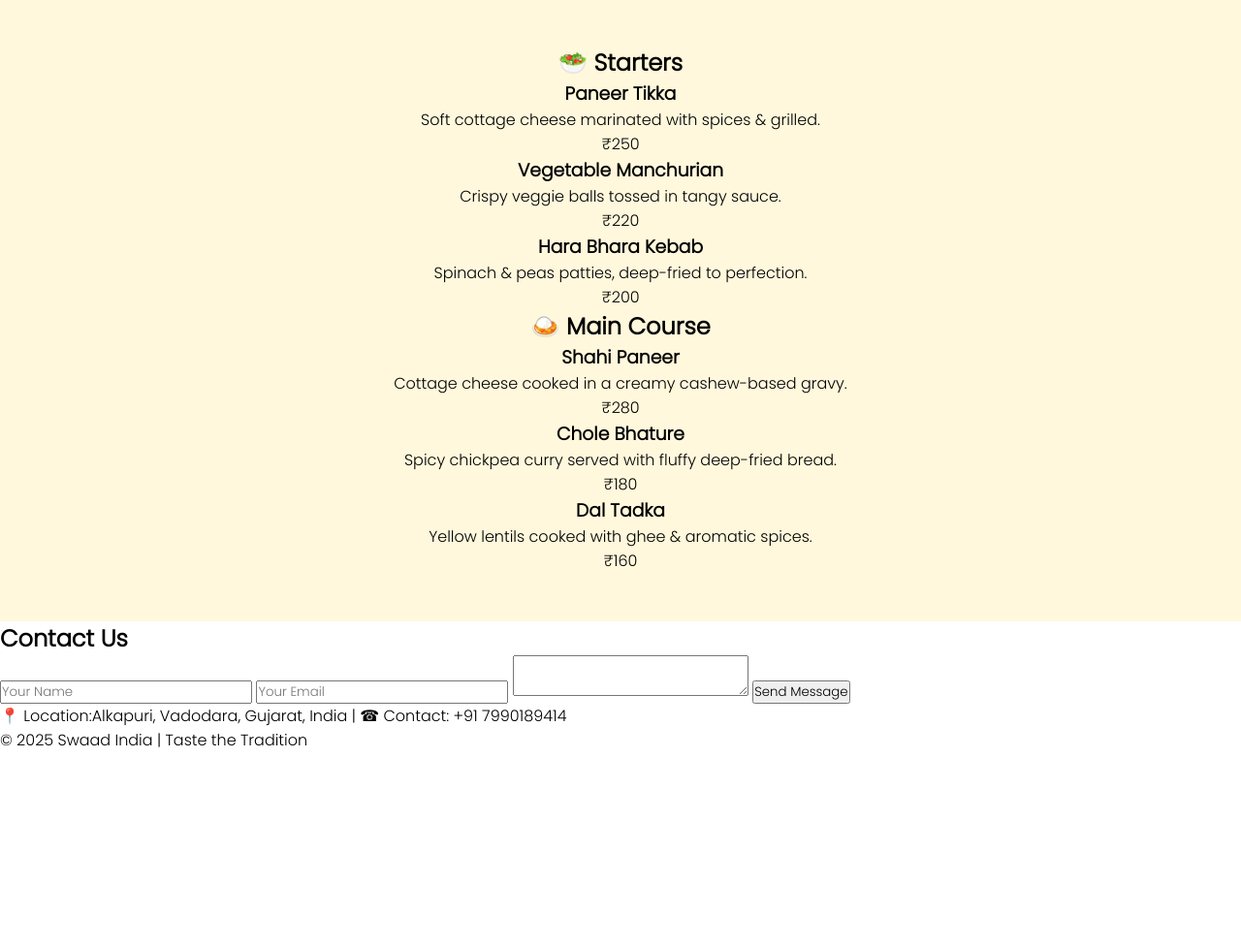
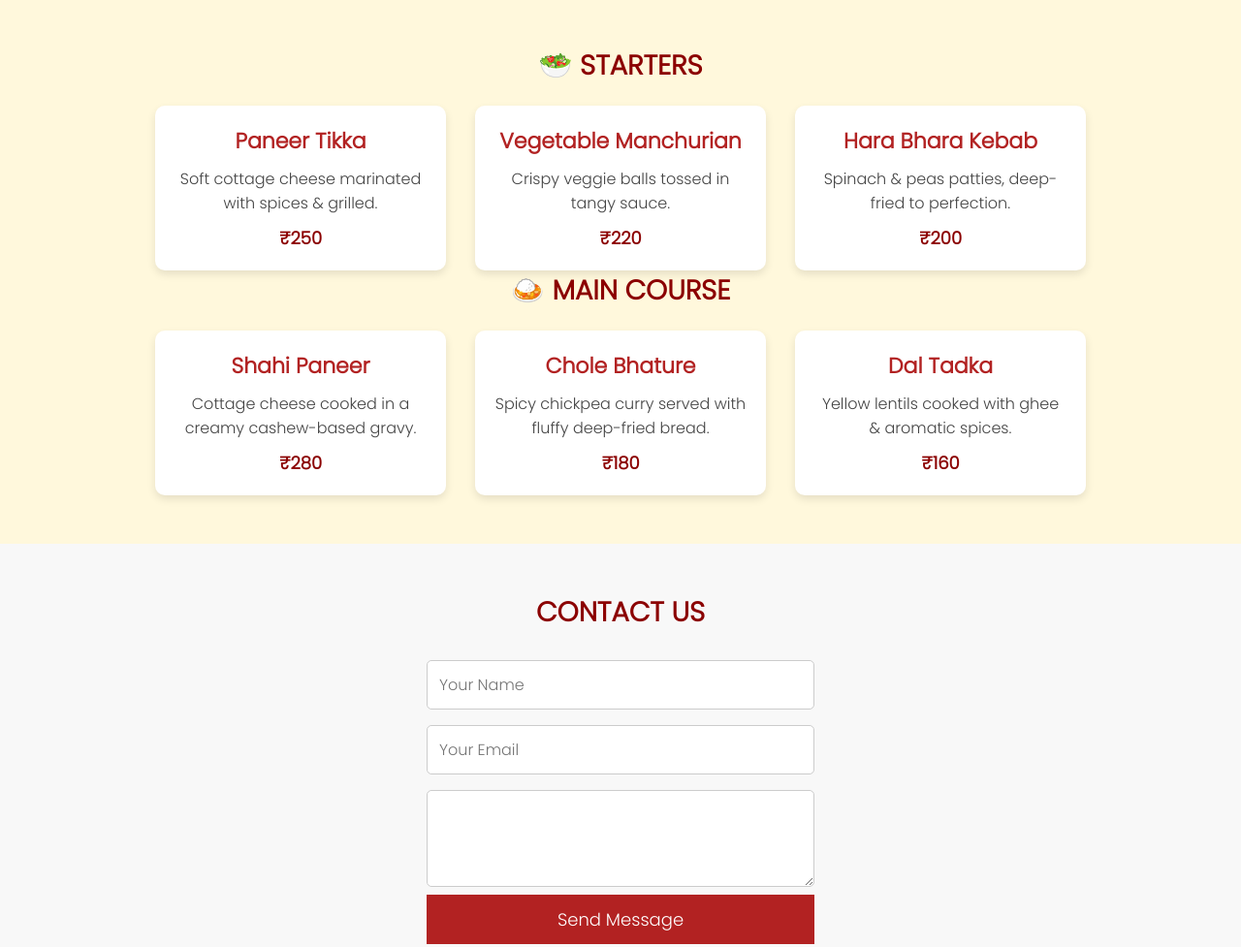
Before and after one commit to Lakshy226/HTML, a plain HTML site: page index.html in a window 1280 px wide. Shown: the part 595-1572 px from the top of the page at 97% size. Before the commit the page ends 1371 px from the top, so only its background shows below. Drawn offline with Linux system fonts and the light colour scheme.

Commit message:
Update styles.css

```diff
--- a/styles.css
+++ b/styles.css
@@ -60,3 +60,132 @@ header{
   padding: 50px 20px;
   background: #fff8dc;
 }
+h2 {
+    font-size: 28px;
+    color: #8b0000; /* Deep Maroon - Traditional & Rich */
+    margin-bottom: 20px;
+    text-transform: uppercase;
+}
+
+.menu-items {
+    display: flex;
+    flex-wrap: wrap;
+    justify-content: center;
+    gap: 30px;
+    margin-top: 20px;
+}
+
+.item {
+    background: white;
+    padding: 20px;
+    width: 300px;
+    border-radius: 10px;
+    box-shadow: 0px 4px 8px rgba(0, 0, 0, 0.1);
+    transition: transform 0.3s;
+}
+
+.item:hover {
+    transform: scale(1.05);
+}
+
+.item h3 {
+    font-size: 22px;
+    color: #b22222;
+}
+
+.item p {
+    font-size: 16px;
+    color: #444;
+    margin: 10px 0;
+}
+
+.item span {
+    font-size: 18px;
+    font-weight: bold;
+    color: #8b0000;
+}
+
+
+#about {
+    text-align: center;
+    padding: 50px 20px;
+    background: #fdf1dc; /* A warm, inviting shade */
+}
+
+#about p {
+    font-size: 18px;
+    color: #555;
+    line-height: 1.6;
+    max-width: 800px;
+    margin: auto;
+}
+
+
+#reviews {
+    text-align: center;
+    padding: 50px 20px;
+    background: #f8f8f8;
+}
+
+.review {
+    background: white;
+    padding: 15px;
+    margin: 20px auto;
+    max-width: 600px;
+    border-radius: 10px;
+    box-shadow: 0px 3px 6px rgba(0, 0, 0, 0.1);
+    font-style: italic;
+    transition: transform 0.3s;
+}
+
+.review:hover {
+    transform: scale(1.02);
+}
+
+
+#contact {
+    text-align: center;
+    padding: 50px 20px;
+}
+
+form {
+    display: flex;
+    flex-direction: column;
+    max-width: 400px;
+    margin: auto;
+}
+
+input, textarea {
+    margin: 8px 0;
+    padding: 12px;
+    border: 1px solid #ccc;
+    border-radius: 5px;
+    font-size: 16px;
+}
+
+textarea {
+    height: 100px;
+}
+
+button {
+    padding: 12px;
+    background: #b22222;
+    color: white;
+    border: none;
+    cursor: pointer;
+    font-size: 18px;
+    transition: background 0.3s;
+}
+
+button:hover {
+    background: #8b1e1e;
+}
+
+
+footer {
+    text-align: center;
+    padding: 20px;
+    background: #2c3e50;
+    color: white;
+    font-size: 15px;
+}
```
